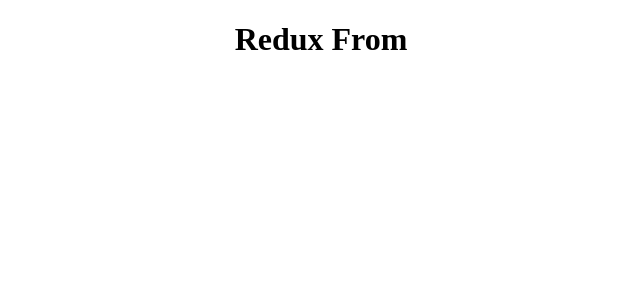
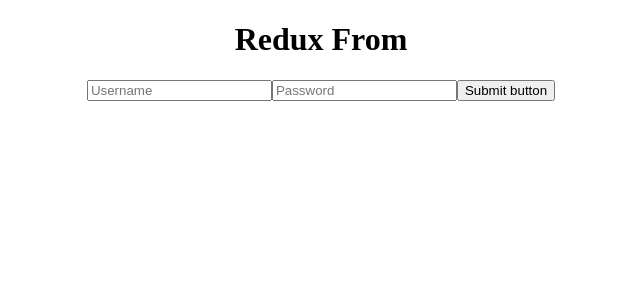
Before and after one commit to Danske-React/Redux-counter, a React (Create React App) app in the folder redux-from/: page / in a window 1280 px wide. Shown: the top 300 px of the page, without its empty margins (319-959 px from the left). Built offline with nearby package versions, Linux system fonts and the light colour scheme.

Commit message:
login from implemented

```diff
--- a/redux-from/src/App.js
+++ b/redux-from/src/App.js
@@ -1,13 +1,21 @@
 
 import './App.css';
+import React from 'react';
+import LoginForm from './components/LoginForm';
+class App extends React.Component {
+  submit = values => {
+    window.alert (JSON.stringify(values))
+  }
 
-function App() {
-  return (
-    <div className="App">
-     <h1>Redux From</h1>
+  render() {
+    return (
+      <div className="App">
+       <h1>Redux From</h1>
+       <LoginForm onSubmit={this.submit}/>
 
-    </div>
-  );
+      </div>
+    );
+  }
 }
 
 export default App;
--- /dev/null
+++ b/redux-from/src/components/LoginForm/index.js
@@ -0,0 +1,21 @@
+import React from "react";
+import { Field, reduxForm } from "redux-form";
+
+class LoginForm extends React.Component {
+    render() {
+        const { handleSubmit } = this.props;
+        return (
+            <form onSubmit={handleSubmit}>
+                <Field name="username" component="input" type="text" placeholder="Username" />
+                <Field name="password" component="input" type="password" placeholder="Password" />
+                <button type="submit" lable="Submit" >Submit button </button>
+            </form>
+        )
+    }
+}
+// Field props -> name: acts as identifier , component -> it is a prop that refers to the html element of that field.
+LoginForm = reduxForm({
+    form: 'login',
+})(LoginForm); // this syntax you have to remember
+
+export default LoginForm
--- a/redux-from/src/index.js
+++ b/redux-from/src/index.js
@@ -2,24 +2,20 @@
 import ReactDOM from 'react-dom';
 import App from './App';
 import reportWebVitals from './reportWebVitals';
-import {createStore, combineReducers} from 'redux'
-import {Provider} from 'react-redux'
-import {reducer as formReducer} from 'redux-form'
+import { createStore, combineReducers } from 'redux'
+import { Provider } from 'react-redux'
+import { reducer as formReducer } from 'redux-form'
 
 
-const reducers = {form: formReducer}
-const reducer = combineReducers(reducers)
-
-const store = createStore(reducer)
+const reducers = { form: formReducer } // we created the reducer
+const reducer = combineReducers(reducers) // combined the reducer
+const store = createStore(reducer) // created the store and passed my reducer
 
 ReactDOM.render(
-  <React.StrictMode>
+  <Provider store={store}>
     <App />
-  </React.StrictMode>,
+  </Provider>,
   document.getElementById('root')
 );
 
-// If you want to start measuring performance in your app, pass a function
-// to log results (for example: reportWebVitals(console.log))
-// or send to an analytics endpoint. Learn more: https://bit.ly/CRA-vitals
 reportWebVitals();
```
Also changed, not shown: 2 other files (tests, documents, lock files or other folders).
